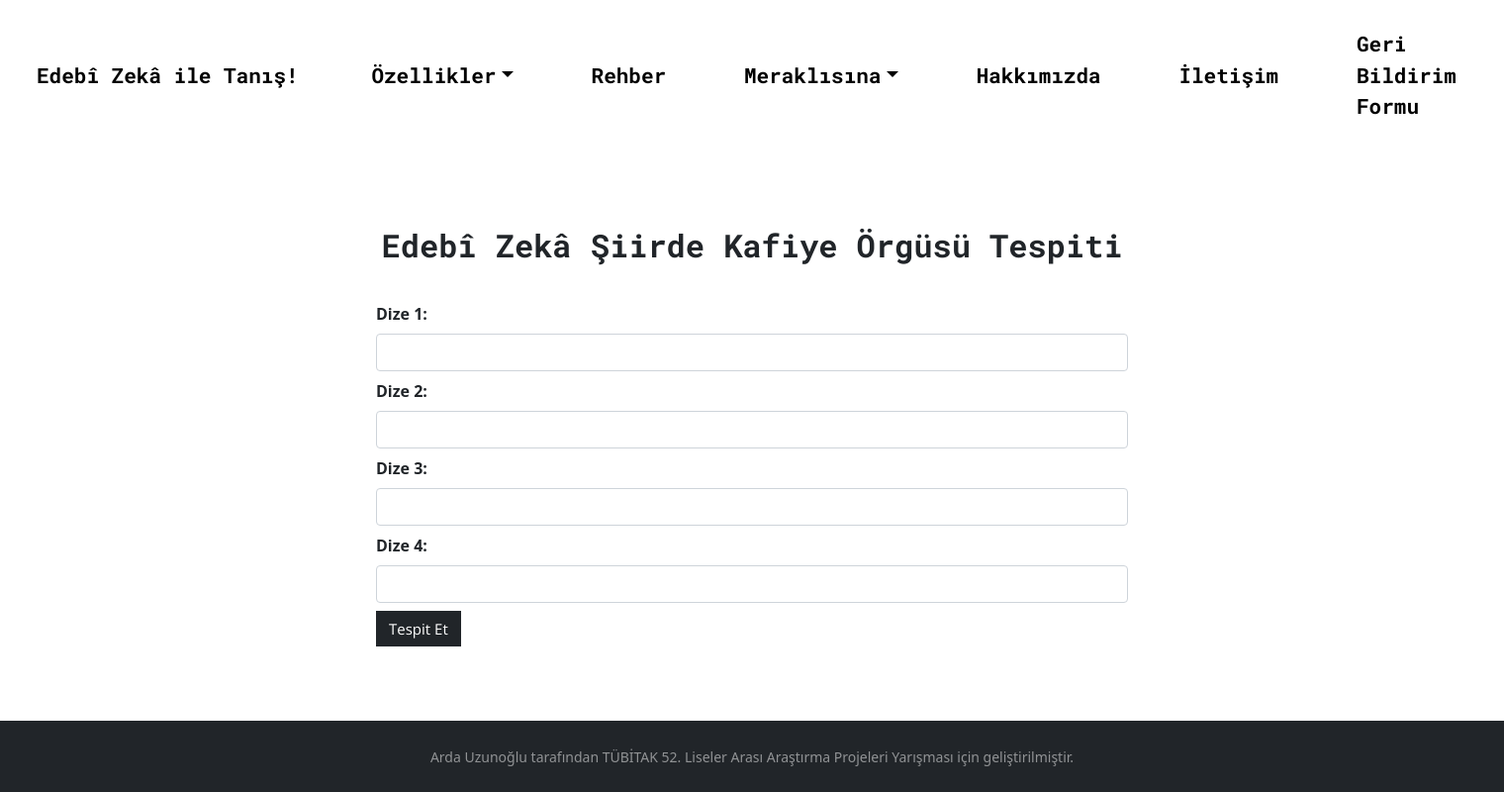
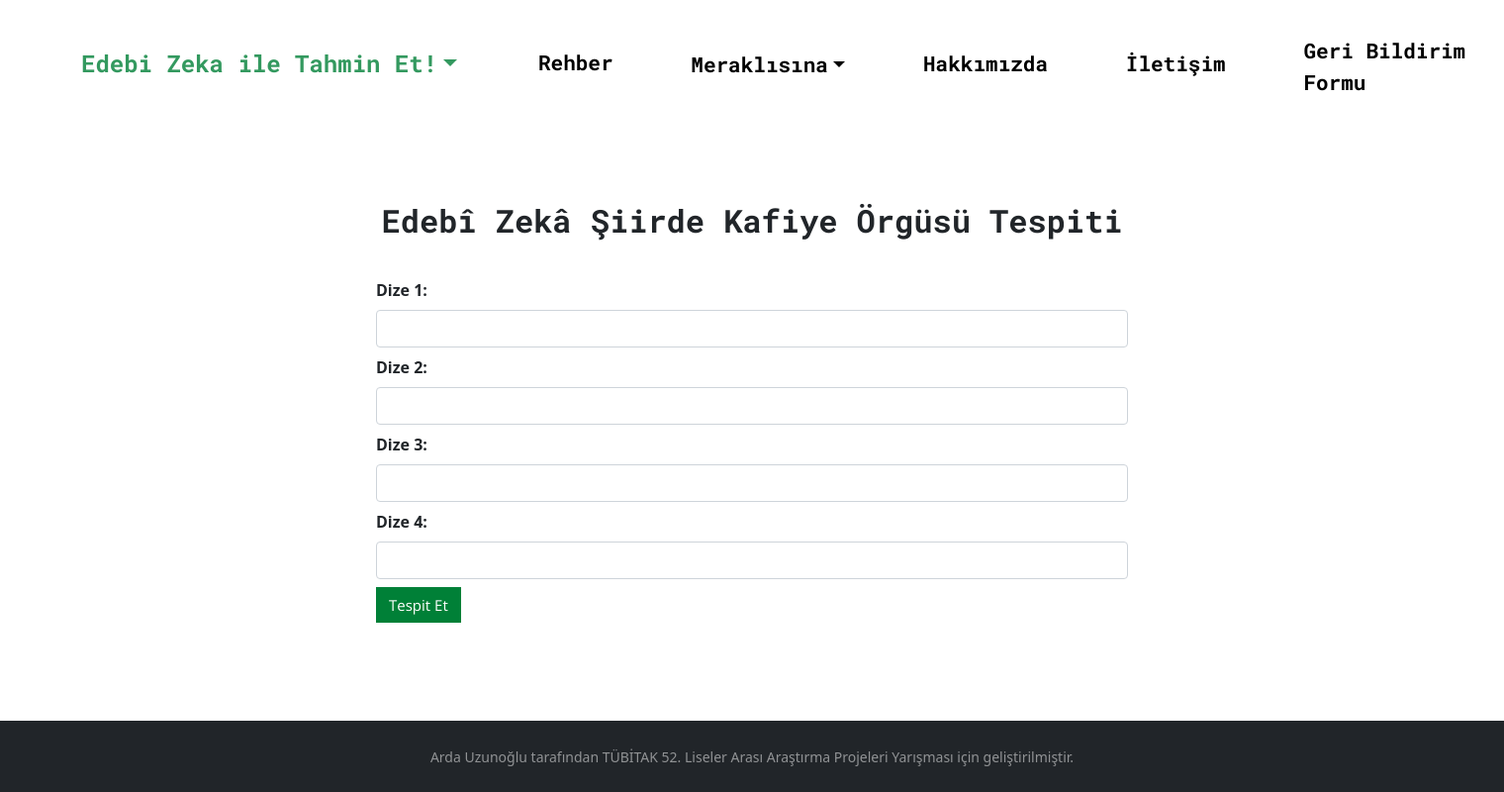
Before and after one commit to ardauzunoglu/edebizeka, a Flask app: page /siirde-kafiye-orgusu-tespiti in a window 1520 px wide. Shown: the whole page at 99% size. Run offline with Flask 2, Linux system fonts and the light colour scheme; some libraries are stand-ins or nearby versions.

Commit message:
Add files via upload

```diff
--- a/templates/includes/navbar.html
+++ b/templates/includes/navbar.html
@@ -25,21 +25,24 @@
             padding: 1em !important;
             margin-left: 1.75em !important;
             font-size: 21px;
+            margin-top: 3%;
+        }
+
+        .spec{
+            color: rgba(0, 128, 55, 0.8) !important;
+            font-size: 24px !important;
+            margin-top: 0;
         }
 
     </style>
 </head>
 <body>
     <nav class="navbar navbar-expand-lg navbar-dark bg-info">
-        <a class="navbar-brand" href="/">Edebî Zekâ ile Tanış!</a>
-        <button class="navbar-toggler" type="button" data-toggle="collapse" data-target="#navbarSupportedContent" aria-controls="navbarSupportedContent" aria-expanded="false" aria-label="Toggle navigation">
-            <span class="navbar-toggler-icon"></span>
-        </button>
         <div class="collapse navbar-collapse" id="navbarSupportedContent">
             <ul class="navbar-nav mr-auto">
                 <li class="nav-item dropdown active">
-                    <a class="nav-link dropdown-toggle" href="#" id="navbarDropdown" role="button" data-toggle="dropdown" aria-haspopup="true" aria-expanded="false">
-                    Özellikler</a>
+                    <a class="spec nav-link dropdown-toggle" href="#" id="navbarDropdown" role="button" data-toggle="dropdown" aria-haspopup="true" aria-expanded="false">
+                    Edebi Zeka ile Tahmin Et!</a>
                     <div class="dropdown-menu" aria-labelledby="navbarDropdown">
                         <a class="dropdown-item" href="/siirde-donem-tahmini">Şiirde Dönem ve Eğilim Tahmini</a>
                         <a class="dropdown-item" href="/siirde-sair-tahmini">Şiirde Şair Tahmini</a>
--- a/templates/layouts/layout-siirde-kafiye-orgusu-tespiti.html
+++ b/templates/layouts/layout-siirde-kafiye-orgusu-tespiti.html
@@ -45,7 +45,8 @@
 
         .button{
             border-radius: 0 !important;
-            background-color: black;
+            background-color: rgb(0, 128, 55) !important;
+            border-color: rgb(0, 128, 55) !important;
             font-family: "Open Sans";
             font-size: 15px !important;
         }
@@ -53,8 +54,8 @@
         .button:hover{
             background-color: white !important;
             border-radius: 0 !important;
-            color: black !important;
-            border: 1px solid black;
+            color: rgba(0, 128, 55, 0.8) !important;
+            border: 1px solid rgba(0, 128, 55, 0.8);
             font-family: "Open Sans";
             font-size: 15px !important;
         }
```
Also changed, not shown: templates/layouts/layout-siirde-donem-tahmini.html (+4 -3 lines), templates/layouts/layout-siirde-sair-tahmini.html (+4 -3 lines), templates/layouts/layout-siirde-yuzyil-tahmini.html (+4 -3 lines).
